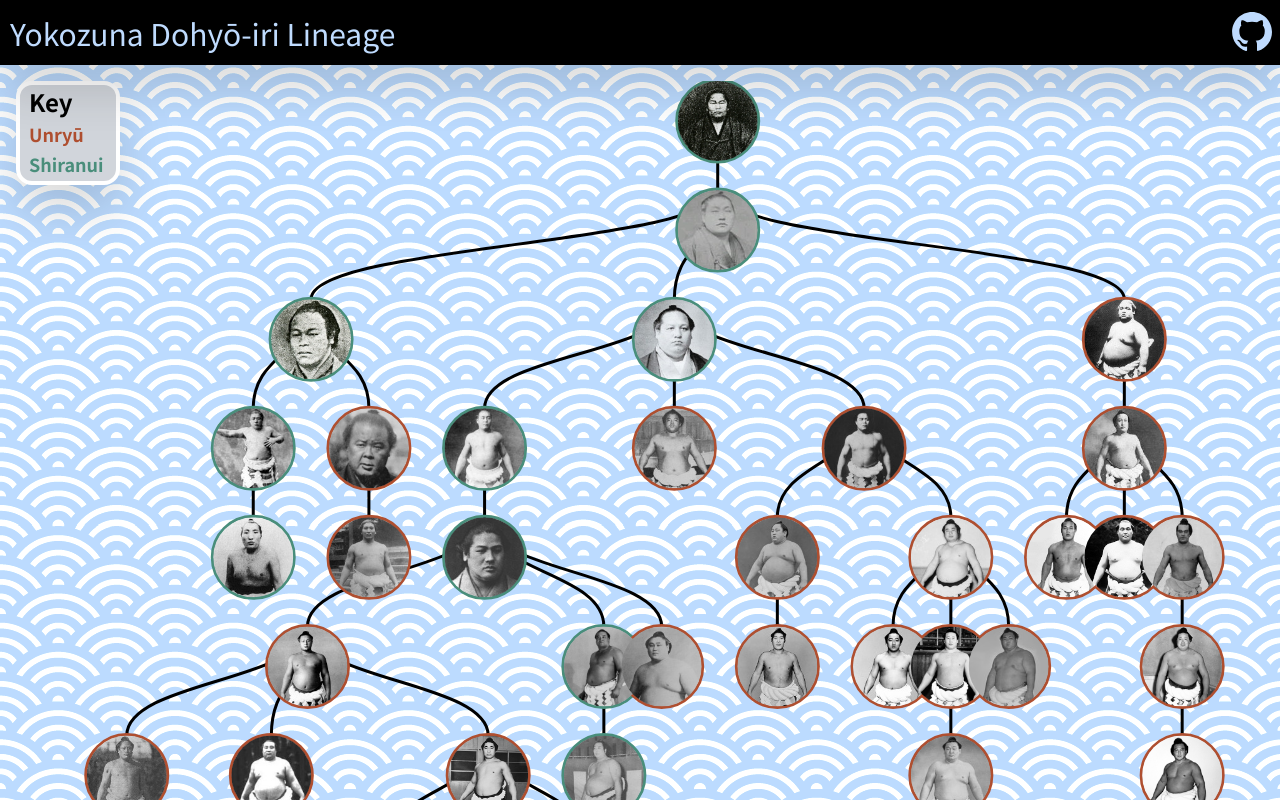
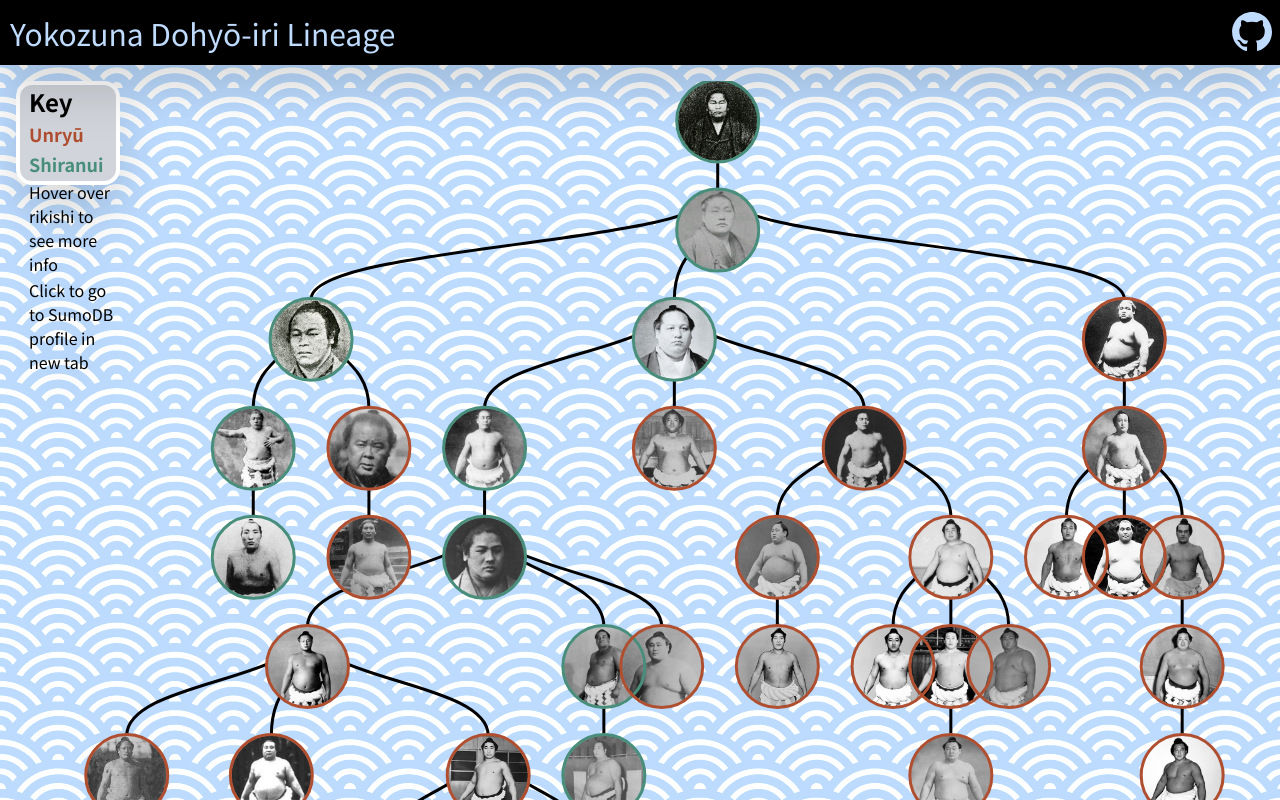
Before and after one commit to bleloch/yokozuna-dohyoiri-lineage, a Svelte app: page / in a window 1280 px wide. Shown: the top 800 px of the page. Built offline with nearby package versions, Linux system fonts and the light colour scheme.

Commit message:
Correct stable for Hakuho, add info to key

```diff
--- a/src/Graph.svelte
+++ b/src/Graph.svelte
@@ -34,7 +34,7 @@
             .attr("d", linkGen);
 
         // Tooltip functions
-        let tooltip = d3.select("#container")
+        let tooltip = d3.select("#graph-container")
             .append("div")
             .style("position", "absolute")
             .style("opacity", 0)
@@ -85,16 +85,6 @@
 
         let click = (_, datum) => window.open(datum.data.dbLink, "_blank").focus();
 
-        graph.selectAll(".node")
-            .data(root.descendants())
-            .enter()
-            .append("circle")
-            .attr("r", "41")
-            .attr("cx", "0")
-            .attr("cy", "40")
-            .style("stroke", d => d.data.style == "Unryū" ? "#af4f30" : "#498e7b")
-            .attr("transform", d => `translate(${d.x},${d.y})`);
-
         // Render tree nodes
         graph.selectAll(".node")
             .data(root.descendants())
@@ -114,6 +104,16 @@
             .on("mousemove", mousemove)
             .on("mouseleave", mouseleave)
             .on("click", click);
+
+        graph.selectAll(".node")
+            .data(root.descendants())
+            .enter()
+            .append("circle")
+            .attr("r", "41")
+            .attr("cx", "0")
+            .attr("cy", "40")
+            .style("stroke", d => d.data.style == "Unryū" ? "#af4f30" : "#498e7b")
+            .attr("transform", d => `translate(${d.x},${d.y})`);
     });
 </script>
 
@@ -133,12 +133,22 @@
                 <tr>
                     <td class="text-lg font-bold color-shiranui">Shiranui</td>
                 </tr>
+                <tr>
+                    <td>
+                        Hover over rikishi to see more info
+                    </td>
+                </tr>
+                <tr>
+                    <td>
+                        Click to go to SumoDB profile in new tab
+                    </td>
+                </tr>
                 </tbody>
             </table>
         </div>
     </div>
 
-    <div id="container" class="p-4 grid place-items-center col-start-1 row-start-1">
+    <div id="graph-container" class="col-start-1 row-start-1 p-4 grid place-items-center">
         <svg id="graph"></svg>
     </div>
 </div>
--- a/src/app.css
+++ b/src/app.css
@@ -10,5 +10,5 @@ body {
     font-weight: 400;
     font-style: normal;
 
-    background-image: url("/public/img/bg2.png");
+    background-image: url("/public/img/bg.png");
 }
--- a/src/assets/data.json
+++ b/src/assets/data.json
@@ -348,7 +348,7 @@
                                               "nameJp": "白鵬翔",
                                               "generation": 69,
                                               "style": "Shiranui",
-                                              "stable": "Magaki",
+                                              "stable": "Miyagino",
                                               "ichimon": "Isegahama",
                                               "relationship": "",
                                               "promoted": 2007,
```
Also changed, not shown: public/img/bg.png, public/img/bg2.png (deleted).
